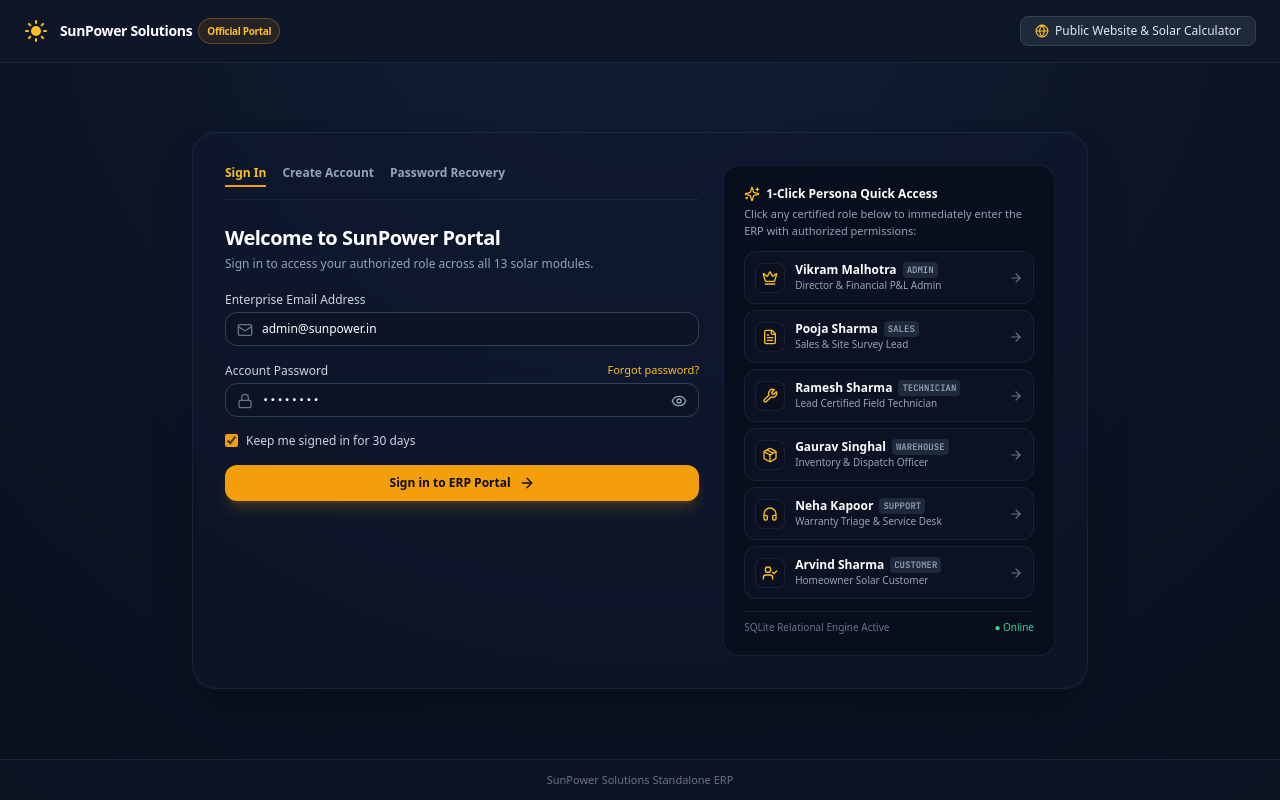
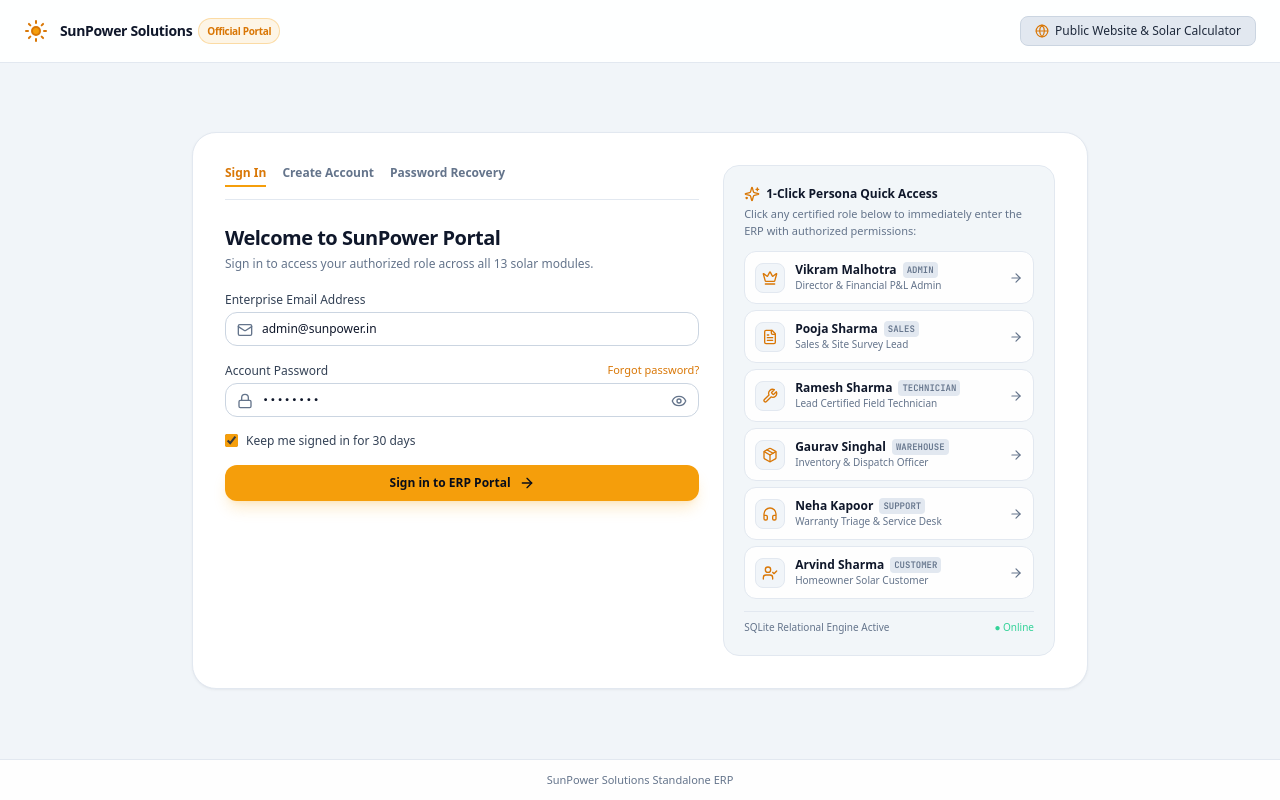
Before and after one commit to pj2411/solarmanagement-LPUxOdoo, a React (Vite) app in the folder frontend/: page / in a window 1280 px wide. Built offline with nearby package versions, Linux system fonts and the light colour scheme; no server answers.

Commit message:
style: apply light theme palette across canvas, cards, and typography

```diff
--- a/frontend/src/index.css
+++ b/frontend/src/index.css
@@ -6,37 +6,192 @@
   font-family: 'Plus Jakarta Sans', system-ui, -apple-system, sans-serif;
 
   /* ========================================================
-     SQUARE GRID OPACITY & COLOR CONTROLS
-     Change the values below to adjust across the entire website:
+     SQUARE GRID & LIGHT THEME COLOR TOKENS
+     Deep Navy & Slate Light Palette with Solar Amber Accents
      ======================================================== */
-  --grid-bg-color: rgba(2, 6, 23, 0.02); /* Solid background color at minimum opacity (2%) */
-  --grid-color: 255, 255, 255;    /* Grid line RGB color (default: white) */
-  --grid-opacity: 0.0425;         /* Grid line opacity kept intact at 4.25% */
-  --grid-glow-opacity: 0.04;      /* Solar top ambient glow opacity */
+  --grid-bg-color: #f8fafc;        /* Crisp Light Slate canvas */
+  --grid-color: 15, 23, 42;        /* Deep Slate (#0f172a) grid lines */
+  --grid-opacity: 0.045;           /* Clean subtle grid opacity (4.5%) */
+  --grid-glow-opacity: 0.055;      /* Warm solar amber ambient top glow */
   --grid-size: 40px;               /* Square cell size: 40px */
 }
 
-/* Lighten and soften root canvas so the website is not overwhelmingly pitch dark */
+/* Base Light Canvas: Clean Slate with Soft Solar Top Ambient Glow */
 html, body, #root {
-  background-color: #0d1527;
-  background-image: radial-gradient(circle at 50% -10%, #1a2b4c 0%, #0e172a 60%, #0a101d 100%);
+  background-color: #f8fafc;
+  background-image: radial-gradient(circle at 50% -8%, #fef3c7 0%, #f1f5f9 48%, #e2e8f0 100%);
+  color: #0f172a;
   min-height: 100vh;
 }
 
-/* Soften Deep Solar Slate surfaces with breathable opacity */
+/* ========================================================
+   LIGHT PALETTE SURFACE MAPPINGS (Deep Navy & Slate Theme)
+   ======================================================== */
 .bg-slate-950 {
-  background-color: rgba(10, 16, 30, 0.45);
+  background-color: #f1f5f9 !important; /* Soft light slate background */
 }
 .bg-slate-900 {
-  background-color: rgba(15, 25, 46, 0.55);
+  background-color: #ffffff !important; /* Pure white crisp card surface */
+  box-shadow: 0 1px 3px 0 rgba(15, 23, 42, 0.05), 0 1px 2px -1px rgba(15, 23, 42, 0.03);
 }
 .bg-slate-850 {
-  background-color: rgba(20, 33, 60, 0.60);
+  background-color: #f8fafc !important; /* Elevated card surface */
 }
-.border-slate-800 {
-  border-color: rgba(51, 65, 85, 0.35);
+.bg-slate-800 {
+  background-color: #e2e8f0 !important; /* Inner panel / secondary surface */
+}
+.bg-slate-700 {
+  background-color: #cbd5e1 !important;
 }
 
+/* Translucent surfaces for floating headers, toolbars, and backdrops */
+[class*="bg-slate-900\/"] {
+  background-color: rgba(255, 255, 255, 0.92) !important;
+}
+[class*="bg-slate-950\/"] {
+  background-color: rgba(241, 245, 249, 0.88) !important;
+}
+[class*="bg-slate-850\/"] {
+  background-color: rgba(248, 250, 252, 0.90) !important;
+}
+[class*="bg-slate-800\/"] {
+  background-color: rgba(226, 232, 240, 0.85) !important;
+}
+
+/* Borders in Light Theme */
+.border-slate-800,
+[class*="border-slate-800"] {
+  border-color: #e2e8f0 !important; /* Crisp light divider */
+}
+.border-slate-700,
+[class*="border-slate-700"] {
+  border-color: #cbd5e1 !important; /* Subtle input and container border */
+}
+.border-slate-600 {
+  border-color: #94a3b8 !important;
+}
+
+/* ========================================================
+   TYPOGRAPHY CONTRAST & LEGIBILITY (Deep Navy & Slate)
+   ======================================================== */
+.text-slate-100 {
+  color: #0f172a !important; /* Primary text: Deep Navy */
+}
+.text-slate-200 {
+  color: #1e293b !important; /* Deep Slate */
+}
+.text-slate-300 {
+  color: #334155 !important; /* Medium Slate */
+}
+.text-slate-400 {
+  color: #64748b !important; /* Muted Slate */
+}
+.text-slate-500 {
+  color: #64748b !important;
+}
+.text-slate-950 {
+  color: #080d1a !important; /* High-contrast text on amber CTAs */
+}
+
+/* Text white on light surfaces becomes Deep Navy */
+.text-white {
+  color: #0f172a !important;
+}
+
+/* Solar Amber in Light Theme: warm & rich amber for high legibility */
+.text-amber-400 {
+  color: #d97706 !important; /* Amber-600 for high contrast on light canvas */
+}
+.fill-amber-400 {
+  fill: #f59e0b !important;
+}
+
+/* ========================================================
+   PRESERVE WHITE TEXT ON SOLID COLORED BUTTONS & BADGES
+   ======================================================== */
+[class*="bg-emerald-600"] *,
+[class*="bg-emerald-500"] *,
+[class*="bg-blue-600"] *,
+[class*="bg-blue-500"] *,
+[class*="bg-rose-600"] *,
+[class*="bg-rose-500"] *,
+[class*="bg-red-600"] *,
+[class*="bg-red-500"] *,
+[class*="bg-indigo-600"] *,
+[class*="bg-indigo-500"] *,
+[class*="bg-purple-600"] *,
+[class*="bg-gradient-to"] *,
+[class*="bg-emerald-600"],
+[class*="bg-emerald-500"],
+[class*="bg-blue-600"],
+[class*="bg-blue-500"],
+[class*="bg-rose-600"],
+[class*="bg-rose-500"],
+[class*="bg-red-600"],
+[class*="bg-red-500"],
+[class*="bg-indigo-600"],
+[class*="bg-indigo-500"],
+[class*="bg-purple-600"],
+[class*="bg-gradient-to"] {
+  color: #ffffff !important;
+}
+
+/* Solid amber buttons have dark text for maximum WCAG contrast */
+button.bg-amber-500,
+button.bg-amber-400,
+a.bg-amber-500,
+a.bg-amber-400 {
+  color: #080d1a !important;
+}
+
+/* ========================================================
+   FORM CONTROLS (Inputs, Selects, Textareas)
+   ======================================================== */
+input:not([type="checkbox"]):not([type="radio"]),
+select,
+textarea {
+  background-color: #ffffff !important;
+  border-color: #cbd5e1 !important;
+  color: #0f172a !important;
+}
+
+input::placeholder,
+textarea::placeholder {
+  color: #94a3b8 !important;
+}
+
+input:focus,
+select:focus,
+textarea:focus {
+  border-color: #f59e0b !important;
+  outline: 2px solid rgba(245, 158, 11, 0.25) !important;
+}
+
+/* Tables in Light Theme */
+thead {
+  background-color: #f1f5f9 !important;
+  color: #475569 !important;
+  border-bottom: 1px solid #e2e8f0 !important;
+}
+tr:hover {
+  background-color: rgba(248, 250, 252, 0.9) !important;
+}
+
+/* Hover States for Interactive Elements */
+.hover\:bg-slate-800:hover {
+  background-color: #e2e8f0 !important;
+}
+.hover\:bg-slate-700:hover {
+  background-color: #cbd5e1 !important;
+}
+.hover\:text-white:hover {
+  color: #0f172a !important;
+}
+.hover\:text-amber-400:hover {
+  color: #b45309 !important;
+}
+
+/* Code & Monospace */
 code, pre, .font-mono {
   font-family: 'JetBrains Mono', monospace;
 }
@@ -47,19 +202,19 @@ code, pre, .font-mono {
   height: 6px;
 }
 ::-webkit-scrollbar-track {
-  background: #0f172a;
+  background: #f1f5f9;
 }
 ::-webkit-scrollbar-thumb {
-  background: #334155;
+  background: #cbd5e1;
   border-radius: 3px;
 }
 ::-webkit-scrollbar-thumb:hover {
   background: #f59e0b;
 }
 
-/* Technical Square Grid Background (Driven by CSS variables above) */
+/* Technical Square Grid Background */
 .bg-square-grid {
-  background-color: var(--grid-bg-color, rgba(2, 6, 23, 0.6));
+  background-color: var(--grid-bg-color, #f8fafc);
   background-image:
     radial-gradient(circle at 50% 0%, rgba(245, 158, 11, var(--grid-glow-opacity)) 0%, transparent 65%),
     linear-gradient(to right, rgba(var(--grid-color), var(--grid-opacity)) 1px, transparent 1px),
```
Also changed, not shown: frontend/src/App.jsx (+50 -18 lines).
